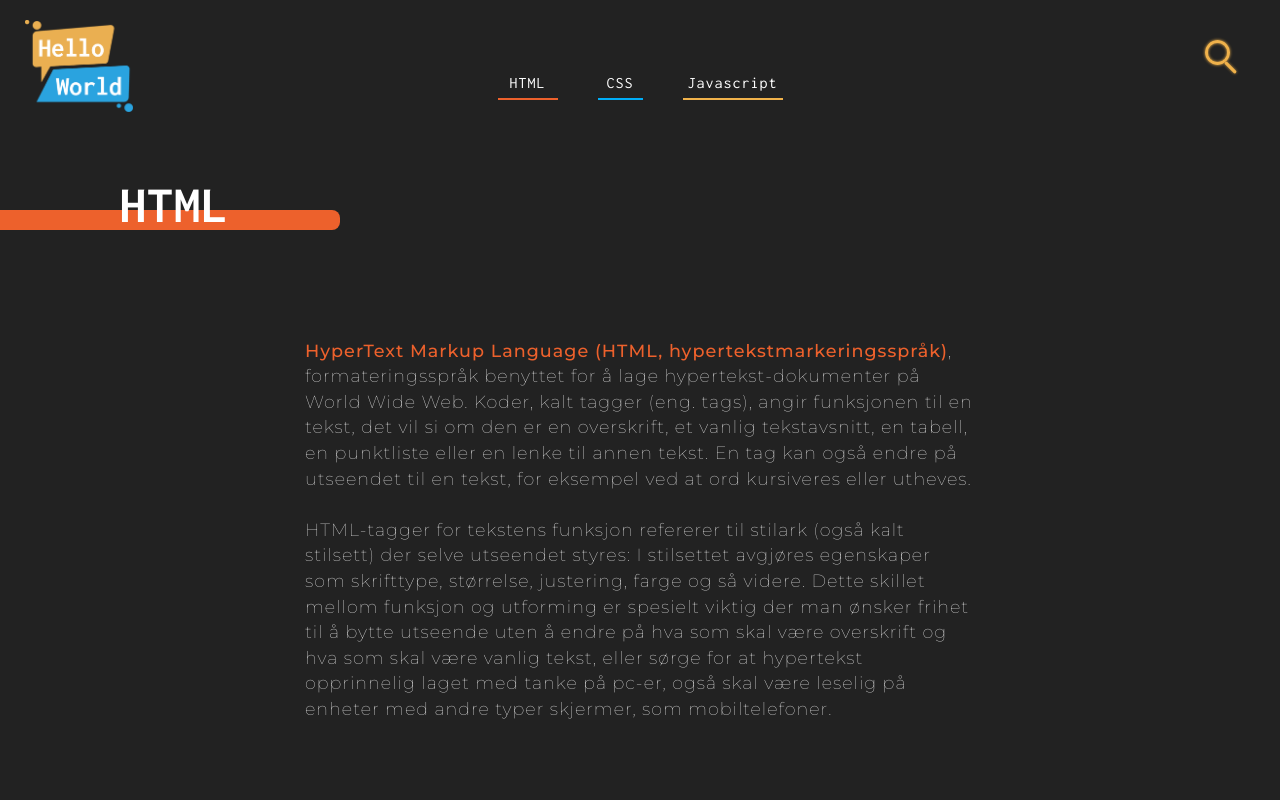
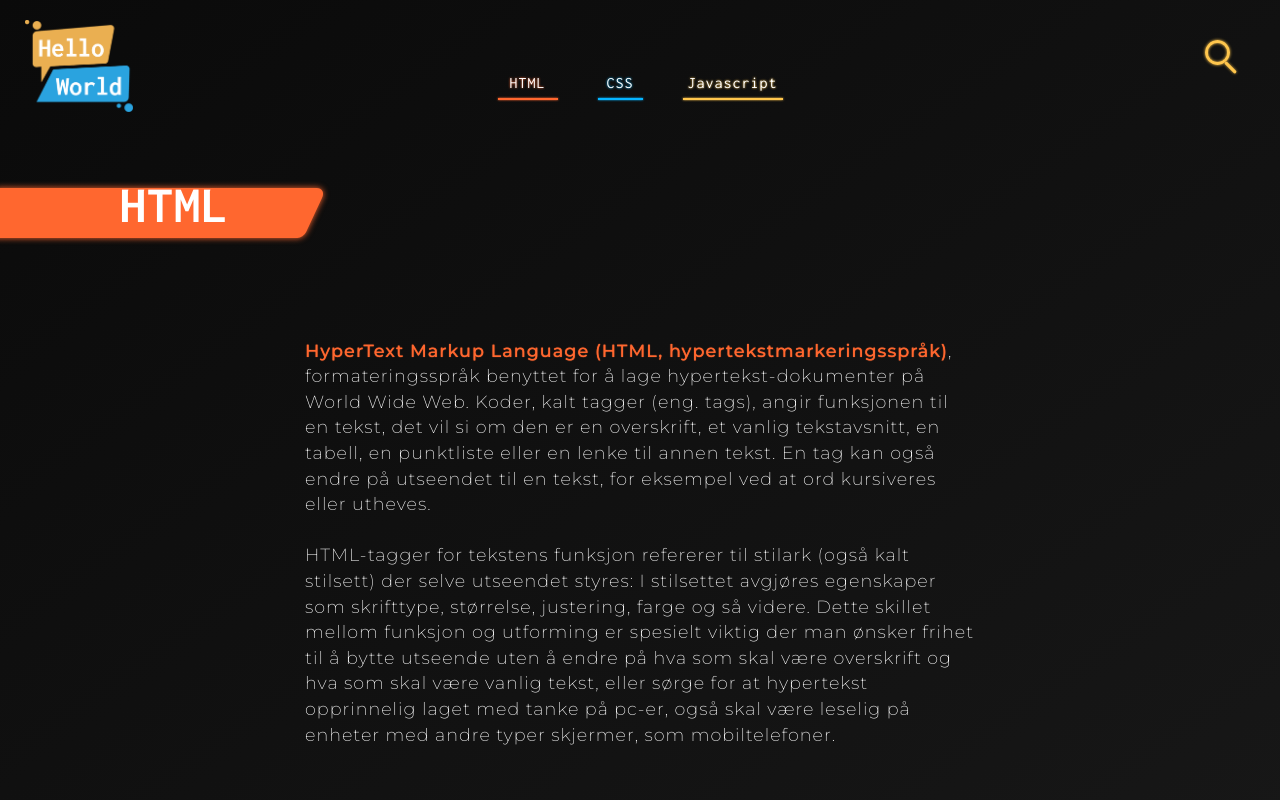
Before and after one commit to trinealnaes/Hello-World-updated, a plain HTML site: page FORSIDE/Tagsider/html_tag.html in a window 1280 px wide. Shown: the top 800 px of the page. Drawn offline with Linux system fonts and the light colour scheme.

Commit message:
html-page

```diff
--- a/FORSIDE/Tagsider/html_style.css
+++ b/FORSIDE/Tagsider/html_style.css
@@ -9,15 +9,14 @@ html {
 body {
     margin: 0;
     padding: 0;
-    background-color: rgb(34, 34, 34);
+    background-image: linear-gradient(-35deg, rgb(10, 10, 10), rgb(25, 25, 25), rgb(10, 10, 10));
+    /* background-color: rgb(34, 34, 34); */
     line-height: 1.6em;
-    /* background-color: rgb(34, 34, 34); */
     color: white;
     font-family: 'Inconsolata', monospace;
 }
 
-
-body>main {
+body > main {
     max-width: 980px;
     margin: 0 auto;
     padding: 2rem;
@@ -40,20 +39,24 @@ h1 {
     margin-bottom: 65px;
 }
 
-.html_head_marker {
-    width: 350px;
-    height: 20px;
-    margin-left: -10px;
-    background-color: #ed612c;
-    border-radius: 0 8px 8px 0;
+.html_header_marker {
+    width: 330px;
+    height: 50px;
+    margin-top: -15px;
+    margin-left: -15px;
+    transform: skew(-25deg);
+    background-color: #ff672f;
+    box-shadow: 0 0 6px #ff672f;
+    border-radius: 0 10px 6px 0;
     position: absolute;
     z-index: 0;
     transition: 0.5s;
 }
 
-.heading:hover .html_head_marker {
-    transform: scale(1.2);
-    width: 400px;
+.heading:hover .html_header_marker {
+    transform: scale(1.1);
+    transform: skew(25deg);
+    border-radius: 0 6px 10px 0;
 }
 
 /* Information box */
@@ -71,21 +74,21 @@ h1 {
     height: auto;
     font-family: montserrat;
     margin: 0 auto;
-    /* border: 1px solid white; */
 }
 
-.text_box>p {
+.text_box > p {
     color: white;
     font-family: montserrat;
     font-size: 1.1rem;
-    font-weight: 100;
+    font-weight: 200;
     text-align: left;
     padding: 10px;
 }
 
 .text_box #html_text_marker {
     font-weight: 500;
-    color: #ed612c;
+    color: #ff672f;
+    text-shadow: 0 0 1px #ff672f;
 }
 
 .img_box {
@@ -97,7 +100,7 @@ h1 {
     background-repeat: no-repeat;
     margin: 0 auto;
     margin-top: 90px;
-    /* border: 1px solid white; */
+    filter: drop-shadow(0 0px 1.5px #ff672f);
 }
 
 .tag_information h2 {
@@ -122,9 +125,6 @@ h1 {
 
 .lesmer article {
     background: 0;
-    /* background-color: #303030; */
-    /* border-radius: 10px 10px 8px 8px; */
-    /* box-shadow: 0 6px 8px rgb(22, 22, 22); */
     height: 340px;
     transition: 0.5s;
     opacity: 0.5;
@@ -151,8 +151,6 @@ h1 {
     color: white;
     font-weight: 400;
     padding: 1rem;
-    /* padding-top: auto;
-    margin: 0; */
 
     width: 100%;
     height: 80px;
@@ -162,11 +160,6 @@ h1 {
     bottom: -16px;
 
     visibility: hidden;
-
-    /* text-decoration: none;
-    visibility: hidden;
-    background-color: rgba(34, 34, 34, 0.658);
-    padding-top: 30px; */
 }
 
 article:hover h3 {
@@ -184,5 +177,5 @@ article:hover h3 {
     height: 0;
     border-style: solid;
     border-width: 35px 35px 0 0;
-    border-color: #ed612c transparent transparent transparent;
+    border-color: #ff672f transparent transparent transparent;
 }
--- a/FORSIDE/Tagsider/html_tag.html
+++ b/FORSIDE/Tagsider/html_tag.html
@@ -6,8 +6,8 @@
     <meta name="viewport" content="width=device-width, initial-scale=1.0">
     <meta http-equiv="X-UA-Compatible" content="ie=edge">
     <title>HTML</title>
-    <link rel="stylesheet" type="text/css" href="main-menu.css">
-    <link rel="stylesheet" type="text/css" href="menu.css">
+    <link rel="stylesheet" type="text/css" href="../main-menu.css">
+    <link rel="stylesheet" type="text/css" href="../menu.css">
     <link rel="stylesheet" type="text/css" href="html_style.css">
     <link rel="stylesheet" type="text/css" href="footer.css">
     <link rel="shortcut icon" href="img/logo/helloworld2x.png" />
@@ -44,7 +44,7 @@
     <!-- HTML header on side -->
     <div class="heading">
         <h1>HTML</h1>
-        <div class="html_head_marker">
+        <div class="html_header_marker">
         </div>
     </div>
 
--- a/FORSIDE/Tagsider/main-menu.css
+++ /dev/null
@@ -1,101 +0,0 @@
-/* Header */
-.top {
-    width: 100%;
-    height: 120px;
-}
-
-.logo {
-    margin: 20px 25px;
-    position: absolute;
-    z-index: 2;
-}
-.logo:hover {
-    transform: rotate(-10deg) scale(0.9);
- }
-
-.logo img {
-    width: auto;
-    height: 92px;
-}
-
-.search {
-    margin: 20px;
-    position: absolute;
-    top: 20px;
-    right: 30px;
-    z-index: 200;
-}
-
-header {
-    width: 200px;
-    position: relative;
-    margin: 0 auto;
-}
-
-/* Search-bar */
-input:focus {
-    width: 200px;
-    height: 40px;
-    border-radius: 10px;
-    border-color: #f0b24b;
-    padding: 0 20px;
-    line-height: 2em;
-    font-weight: 100;
-    font-size: 12px;
-    cursor: auto;
-}
-
-input {
-    float: right;
-    border: 3px solid #f0b24b;
-    outline: none;
-    width: 25px;
-    cursor: pointer;
-
-    transition: .2s all ease-in;
-    height: 25px;
-    color: #222;
-    border-radius: 40px;
-    background: none;
-    font-size: 0;
-    box-shadow: 0 0 3px #f0b24b, inset 0 0 3px #f0b24b;
-}
-
-.close span {
-    width: 3px;
-    height: 15px;
-    border-radius: 2px;
-    background: #f0b24b;
-    display: inline-block;
-    cursor: pointer;
-}
-
-.front {
-    position: absolute;
-    right: 24px;
-    top: 13px;
-    transform: rotate(-45deg);
-    opacity: 0;
-    animation-delay: 2s;
-    transition: .2s all ease-in;
-}
-
-.back {
-    position: absolute;
-    right: -2px;
-    top: 20px;
-    transform: rotate(-45deg);
-    transition: .2s all ease-in;
-    box-shadow: 0 0 3px #f0b24b, inset 0 0 3px #f0b24b;
-}
-
-input:focus + div .front {
-    opacity: 1;
-    transition-delay: .2s;
-    transform: rotate(45deg);
-}
-
-input:focus + div .back {
-    right: 24px;
-    top: 13px;
-}
--- a/FORSIDE/frontpage.css
+++ b/FORSIDE/frontpage.css
@@ -4,7 +4,7 @@
 
 body {
     margin: 0;
-    background-image: linear-gradient(-35deg, rgb(10, 10, 10), rgb(30, 30, 30), rgb(10, 10, 10));
+    background-image: linear-gradient(-35deg, rgb(10, 10, 10), rgb(30, 28, 30), rgb(10, 10, 10));
     /* background-color: papayawhip; */
     background-size: 100% 3500px;
     background-repeat: no-repeat;
--- a/FORSIDE/main-menu.css
+++ b/FORSIDE/main-menu.css
@@ -37,7 +37,7 @@ input:focus {
     width: 200px;
     height: 40px;
     border-radius: 10px;
-    border-color: #f0b24b;
+    border-color: #ffc64d;
     padding: 0 20px;
     line-height: 2em;
     font-weight: 100;
@@ -47,7 +47,7 @@ input:focus {
 
 input {
     float: right;
-    border: 3px solid #f0b24b;
+    border: 3px solid #ffc64d;
     outline: none;
     width: 25px;
     cursor: pointer;
@@ -58,14 +58,14 @@ input {
     border-radius: 40px;
     background: none;
     font-size: 0;
-    box-shadow: 0 0 3px #f0b24b, inset 0 0 3px #f0b24b;
+    box-shadow: 0 0 3px #ffc64d, inset 0 0 3px #ffc64d;
 }
 
 .close span {
     width: 3px;
     height: 15px;
     border-radius: 2px;
-    background: #f0b24b;
+    background: #ffc64d;
     display: inline-block;
     cursor: pointer;
 }
@@ -86,7 +86,7 @@ input {
     top: 20px;
     transform: rotate(-45deg);
     transition: .2s all ease-in;
-    box-shadow: 0 0 3px #f0b24b, inset 0 0 3px #f0b24b;
+    box-shadow: 0 0 3px #ffc64d, inset 0 0 3px #ffc64d;
 }
 
 input:focus + div .front {
--- a/FORSIDE/Tagsider/menu.css
+++ b/FORSIDE/menu.css
@@ -40,17 +40,20 @@ body {
 
 .btn.h {
     width: 60px;
-    border-bottom-color: #ed612c;
+    border-bottom-color: #ff672f;
+    filter: drop-shadow(0 0px 1px #ff672f);
 }
 
 .btn.c {
     width: 45px;
-    border-bottom-color: #00adf6;
+    border-bottom-color: #06b4ff;
+    filter: drop-shadow(0 0px 1px #06b4ff);
 }
 
 .btn.j {
     width: 100px;
-    border-bottom-color: #f0b24b;
+    border-bottom-color: #ffc64d;
+    filter: drop-shadow(0 0px 1px #ffc64d);
 }
 
 .btn:hover {
```
Also changed, not shown: FORSIDE/Tagsider/css_tag.html (+2 -2 lines), FORSIDE/Tagsider/js_tag.html (+2 -2 lines).
